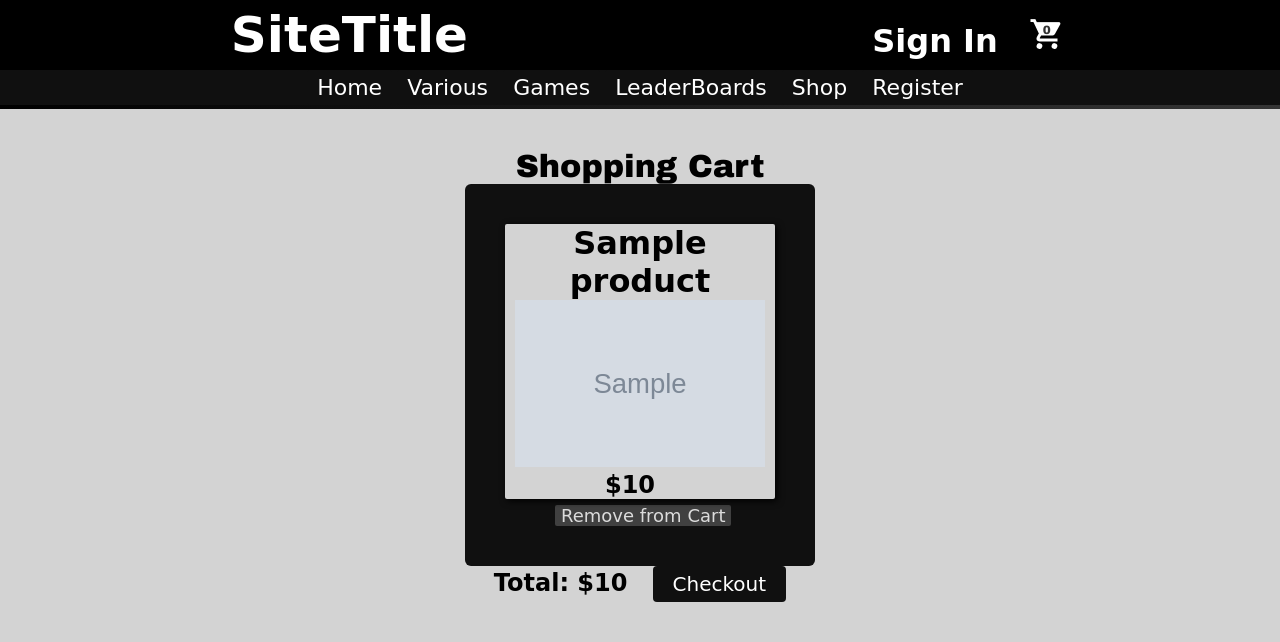
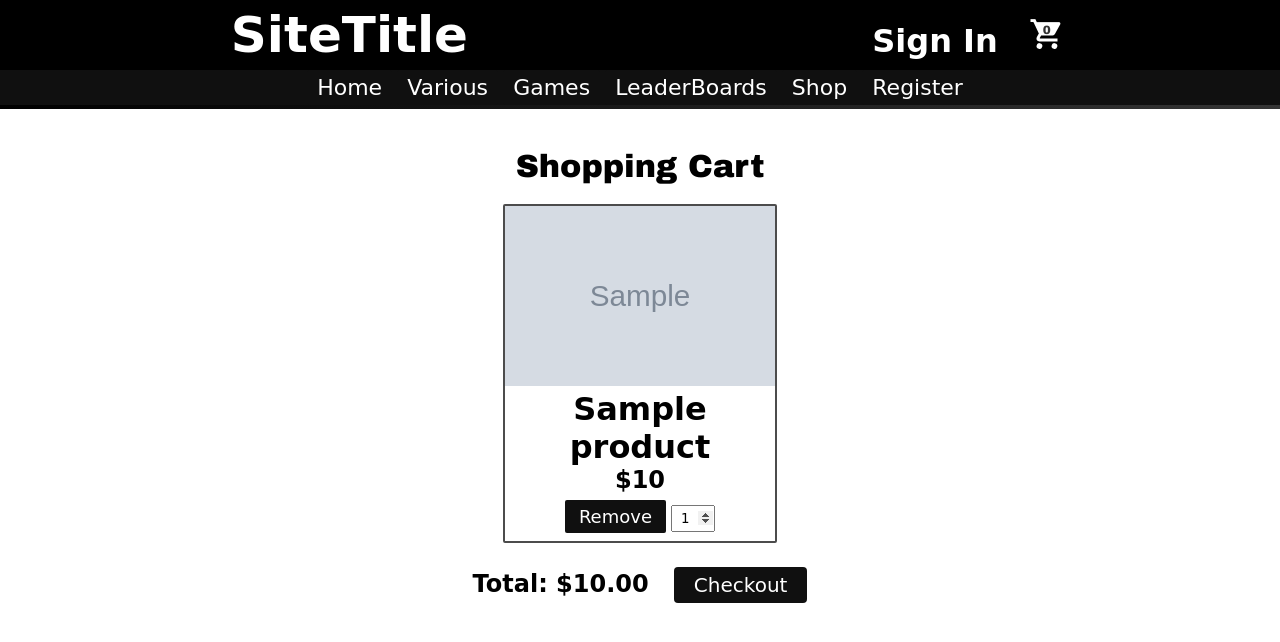
Before and after one commit to Jttsuda/1st-Django-E-Commerce-Site, a Django app: template templates/cart.html in a window 1280 px wide. Shown: the top 642 px of the page. Run offline with Django 3.2, Linux system fonts and the light colour scheme; the template is opened without the code that fills it: most values are stand-ins (such as "Sample title", 1, 10 or a date in 2020); grey boxes marked "Sample" are stand-in pictures; parts of the project's set-up code (start-up, migrations or seed data) failed here and were passed over.

Commit message:
Added product stack functionality for cart

```diff
--- a/static/css/cart.css
+++ b/static/css/cart.css
@@ -13,10 +13,8 @@
   display: flex;
   flex-wrap: wrap;
   justify-content: space-evenly;
-  background-color: var(--nav-buttons);
   border-radius: 6px;
   max-width: 950px;
-  padding: 20px;
 }
 .product-box-margin {
   margin: 20px;
@@ -24,35 +22,33 @@
 .products {
   display: inline-block;
   text-align: center;
-  background-color: var(--bg-color);
+  color: black;
   width: 270px;
+  border: 2px solid rgb(0, 0, 0, 0.7);
   border-radius: 2px;
-  color: black;
-  box-shadow: 2px 2px 7px black;
+  padding-bottom: 8px;
 }
 .product-image {
-  width: 250px;
-  height: 167px;
+  width: 270px;
+  height: 180px;
   object-fit: cover;
-  padding-right: 10px;
-  padding-left: 10px;
+}
+.product-name {
+  color: black;
 }
 .product-price {
   display: inline-block;
-  margin-right: 20px;
 }
 
 /* Remove Product */
 .remove-button {
-  display: block;
-  background-color: #404040;
-  color: #dcdcdc;
+  display: inline-block;
+  background-color: var(--nav-buttons);
+  color: var(--text-color);
   cursor: pointer;
   font-size: 18px;
-  padding-left: 6px;
-  padding-right: 6px;
+  padding: 6px 14px;
   margin-top: 6px;
-  margin-left: 50px;
   border: 0px;
   border-radius: 2px;
 }
@@ -60,9 +56,24 @@
   display: none;
 }
 
+/* Changing Quantity of Products in Cart */
+/* Padding/Margin inside of Number Textbox */
+input[type="number"] {
+  box-sizing: border-box;
+  padding: 4px 8px;
+  padding-right: 0px;
+  width: 44px;
+}
+/* Keeping Arrows Visible for Number input */
+input[type="number"]::-webkit-inner-spin-button,
+input[type="number"]::-webkit-outer-spin-button {
+  opacity: 1;
+}
+
 /* Total Price/Checkout */
 #total-checkout-container {
   text-align: center;
+  margin-top: 4px;
 }
 #total-price-title {
   display: inline-block;
@@ -81,20 +92,5 @@
   transition: 0.4s;
 }
 #checkout-button:hover {
-  box-shadow: 1px 1px 7px black;
+  box-shadow: 1px 1px 4px black;
 }
-
-/* Hovering Over Products */
-.products:hover {
-  animation: productHover 0.5s;
-  animation-fill-mode: both;
-}
-@keyframes productHover {
-  from {
-    box-shadow: 2px 2px 7px black;
-  }
-  to {
-    box-shadow: 10px 10px 7px black;
-    transform: translate(-2px, -2px);
-  }
-}
--- a/static/css/main.css
+++ b/static/css/main.css
@@ -7,7 +7,7 @@
   --register-login-box: #101010;
   --register-login-button: #303030;
   --box-shadow-color: black;
-  --bg-color: lightgray;
+  --bg-color: white;
   --text-color: white;
 }
 * {
--- a/static/javascript/cart.js
+++ b/static/javascript/cart.js
@@ -5,7 +5,29 @@
     for(let i=0; i<prices.length; i++){
         totalPrice += parseFloat(prices[i].innerHTML.slice(1));
     }
-    document.getElementById("total-price").innerHTML = totalPrice;
+    document.getElementById("total-price").innerHTML = totalPrice.toFixed(2);
+
+
+
+
+    // Combining Multiple Products Into Same Stack
+    const productNames = document.querySelectorAll(".product-name");
+    let count = 0;
+    for(let i=count; i<productNames.length; i++){
+        let duplicateTest = productNames[i].innerHTML;
+        count = 0;
+        for(let x=0; x<productNames.length; x++){
+            if(duplicateTest === productNames[x].innerHTML){
+                count += 1;
+                if(count>1){
+                    productNames[x].parentElement.parentElement.parentElement.style.display = "none";
+                }
+            }
+        }
+        // Displaying Product Quantity
+        document.querySelectorAll(".product-qty")[i].value = count;
+
+    }
 
 
 
--- a/templates/cart.html
+++ b/templates/cart.html
@@ -10,22 +10,27 @@
 <div id="products-outer-container">
     <div id="products-container">
         <!-- Displaying Each Product -->
+
+
         {% for item in items  %}
         <div class="product-box-margin">
+            <div class="products">
             <a href="{% url 'accounts:products' item.product.id %}">
-                <div class="products">
-                    <h1>{{item.product.name}}</h1>
-                    <img src="/static/images/products/{{item.product.image}}" alt="Uh" class="product-image">
-                    <h2 class="product-price">${{item.product.price}}</h2>
-                </div>
+                <img src="/static/images/products/{{item.product.image}}" alt="Uh" class="product-image">
+                <h1 class="product-name">{{item.product.name}}</h1>
             </a>
-            <!-- Remove Product from List -->
-            <form action="" method="POST">
-                {% csrf_token %}
-                <button type="submit" class="remove-button" name="remove-item" value="{{item.id}}">Remove from Cart</button>
-            </form>
+                <h2 class="product-price">${{item.product.price}}</h2>
+                <!-- Remove Product from List -->
+                <form action="" method="POST">
+                    {% csrf_token %}
+                    <button type="submit" class="remove-button" name="remove-item" value="{{item.id}}">Remove</button>
+                    <input type="number" class="product-qty" name="numberToAdd" min="1" max="99">
+                </form>
+            </div>
         </div>
         {% endfor %}
+
+
     </div>
 </div>
 
--- a/templates/shop.html
+++ b/templates/shop.html
@@ -17,7 +17,9 @@
     </div>
 
 <!-- Products -->
-<h1 id="shopping-for">Results For "<span id="search-category">All</span>"</h1>
+<div id="results-for-container">
+    <h1 id="shopping-for">Results For "<span id="search-category">All</span>"</h1>
+</div>
 <div id="products-container">
     <div id="products-view">
         <!-- Displaying Each Product -->
@@ -26,8 +28,8 @@
             <a href="{% url 'accounts:products' product.id %}">
                 <!-- <div class="productHover"> -->
                     <div class="products">
+                        <img src="/static/images/products/{{product.image}}" alt="Uh" class="product-image">
                         <h1 class="product-name">{{product.name}}</h1>
-                        <img src="/static/images/products/{{product.image}}" alt="Uh" class="product-image">
                         <h2 style="display: inline-block; margin-right: 20px;">${{product.price}}</h2>
                         <span class="fa fa-star checked"></span>
                         <span class="fa fa-star checked"></span>
```
Also changed, not shown: static/css/shop.css (+16 -24 lines), db.sqlite3.
